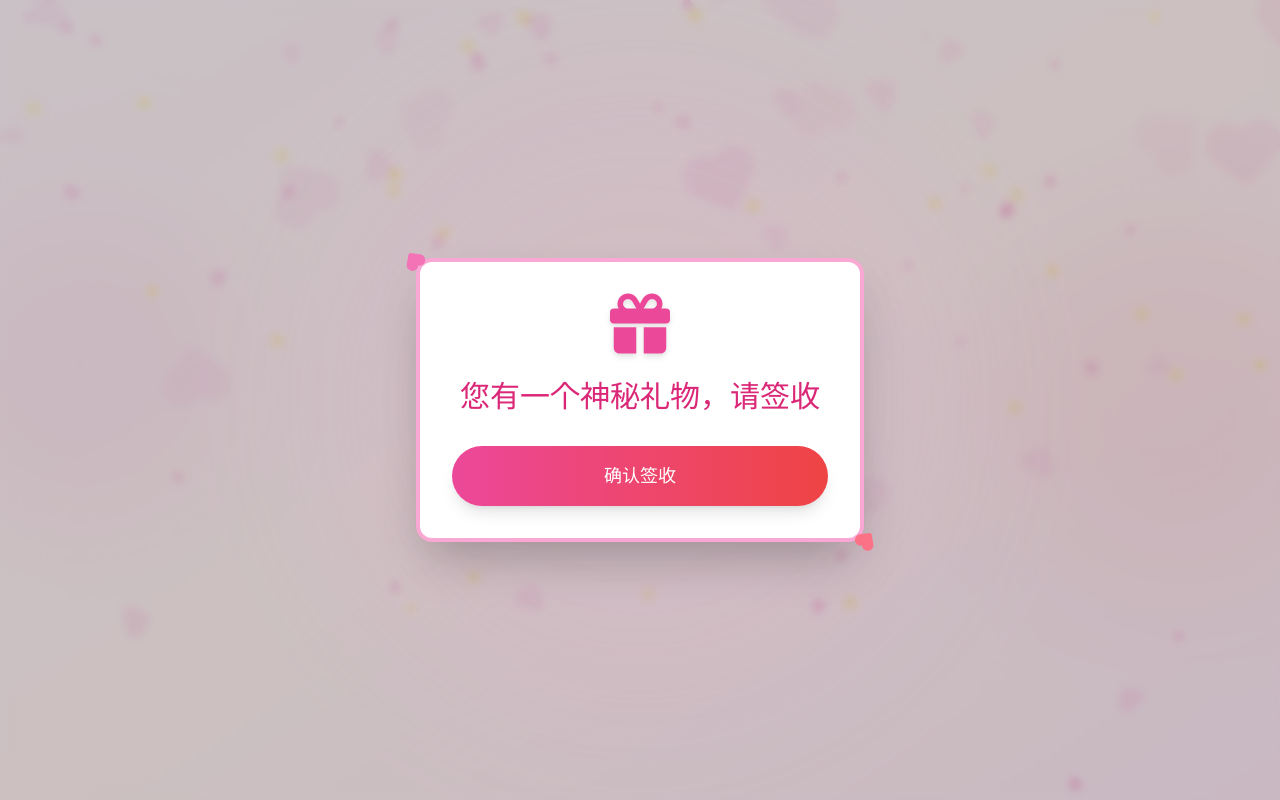
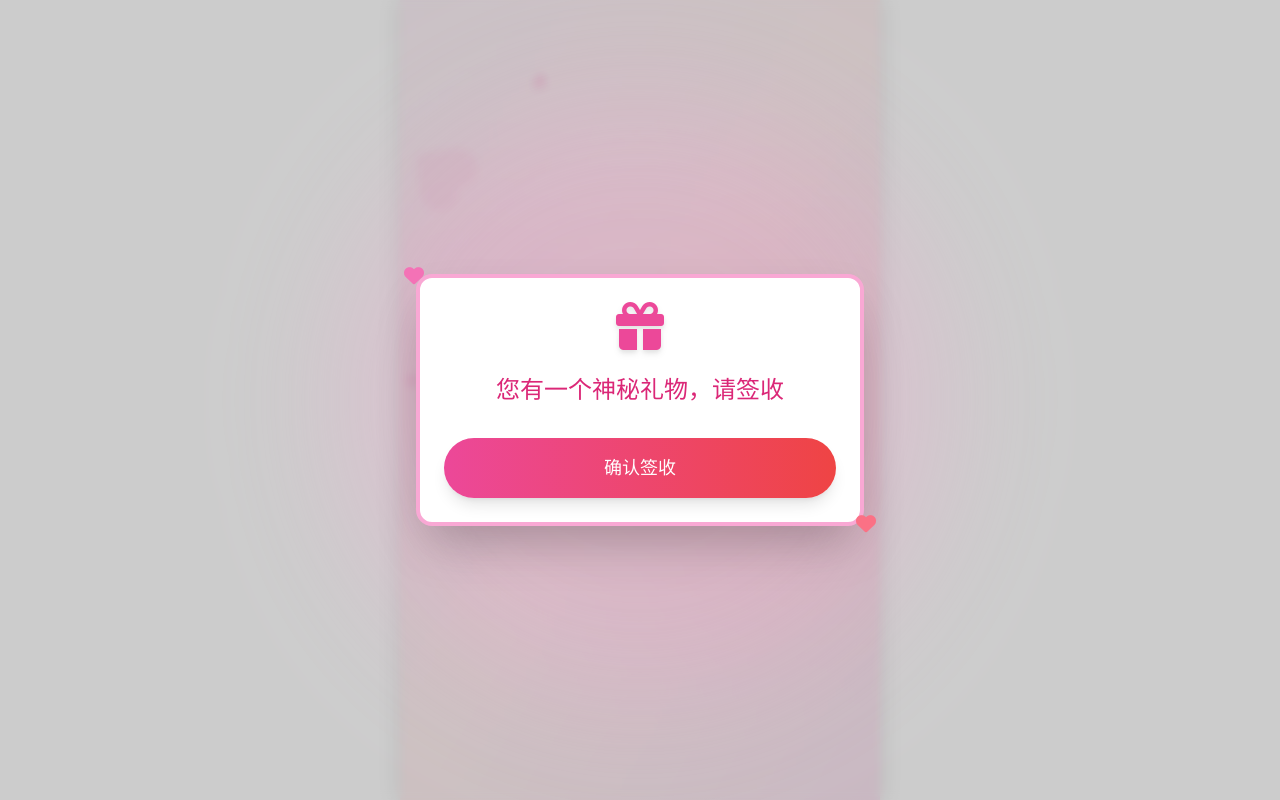
Before and after one commit to bool-luo/Mystery-Gift-Improvement, a React (Vite) app: page / in a window 1280 px wide. Built offline with nearby package versions, Linux system fonts and the light colour scheme.

Commit message:
适配手机端

```diff
--- a/index.html
+++ b/index.html
@@ -1,8 +1,26 @@
 <!doctype html>
-<html lang="en">
+<html lang="zh-CN">
   <head>
     <meta charset="UTF-8" />
-    <meta name="viewport" content="width=device-width, initial-scale=1.0" />
+    <meta name="viewport" content="width=device-width, initial-scale=1.0, maximum-scale=1.0, user-scalable=no, viewport-fit=cover" />
+    <style>
+      /* 强制页面始终显示为手机屏幕大小 */
+      body {
+        margin: 0;
+        padding: 0;
+        overflow: hidden;
+      }
+      #root {
+        width: 100%;
+        max-width: 480px;
+        height: 100vh;
+        margin: 0 auto;
+        position: relative;
+        background-color: #fff;
+        box-shadow: 0 0 20px rgba(0,0,0,0.1);
+      }
+    </style>
+    <meta name="theme-color" content="#ec4899" />
     <title>暖心礼物 - 爱的告白</title>
     <link
       rel="stylesheet"
--- a/src/pages/Home.tsx
+++ b/src/pages/Home.tsx
@@ -14,13 +14,13 @@ interface MessageVariant {
   border: string;
 }
 
-// 预定义样式变体
+// 预定义样式变体 - 移除旋转和缩放动画以避免闪烁
 const messageVariants: MessageVariant[] = [
   {
     bgColor: 'bg-gradient-to-r from-pink-400 to-pink-500',
     textColor: 'text-white',
-    rotate: [-5, 5, -5],
-    scale: [1, 1.05, 1],
+    rotate: [0],
+    scale: [1],
     iconColor: 'text-pink-200',
     boxShadow: 'shadow-lg',
     border: 'border border-pink-300/20'
@@ -28,8 +28,8 @@ const messageVariants: MessageVariant[] = [
   {
     bgColor: 'bg-gradient-to-r from-rose-400 to-red-400',
     textColor: 'text-white',
-    rotate: [5, -5, 5],
-    scale: [1, 1.03, 1],
+    rotate: [0],
+    scale: [1],
     iconColor: 'text-rose-200',
     boxShadow: 'shadow-lg',
     border: 'border border-rose-300/20'
@@ -37,8 +37,8 @@ const messageVariants: MessageVariant[] = [
   {
     bgColor: 'bg-white',
     textColor: 'text-pink-700',
-    rotate: [-3, 3, -3],
-    scale: [1, 1.07, 1],
+    rotate: [0],
+    scale: [1],
     iconColor: 'text-pink-500',
     boxShadow: 'shadow-xl',
     border: 'border-2 border-pink-200'
@@ -46,8 +46,8 @@ const messageVariants: MessageVariant[] = [
   {
     bgColor: 'bg-gradient-to-r from-pink-100 to-rose-100',
     textColor: 'text-red-700',
-    rotate: [3, -3, 3],
-    scale: [1, 1.04, 1],
+    rotate: [0],
+    scale: [1],
     iconColor: 'text-red-500',
     boxShadow: 'shadow-lg',
     border: 'border border-pink-200/50'
@@ -55,8 +55,8 @@ const messageVariants: MessageVariant[] = [
   {
     bgColor: 'bg-pink-50',
     textColor: 'text-pink-600',
-    rotate: [-4, 4, -4],
-    scale: [1, 1.06, 1],
+    rotate: [0],
+    scale: [1],
     iconColor: 'text-pink-400',
     boxShadow: 'shadow-md',
     border: 'border-2 border-pink-100'
@@ -64,8 +64,8 @@ const messageVariants: MessageVariant[] = [
   {
     bgColor: 'bg-rose-50',
     textColor: 'text-rose-600',
-    rotate: [4, -4, 4],
-    scale: [1, 1.05, 1],
+    rotate: [0],
+    scale: [1],
     iconColor: 'text-rose-400',
     boxShadow: 'shadow-md',
     border: 'border-2 border-rose-100'
@@ -201,30 +201,48 @@ export default function Home() {
     const container = containerRef.current;
     const containerRect = container.getBoundingClientRect();
 
-    // 计算最大X和Y值，确保消息不会超出容器
-    const maxX = containerRect.width - 200; // 200是消息框的最大宽度
-    const maxY = containerRect.height - 100; // 100是消息框的最大高度
+    // 固定使用手机友好的消息框尺寸
+    const messageMaxWidth = 150;
+    const messageMinWidth = 100;
+    const maxX = containerRect.width - messageMaxWidth;
+    const maxY = containerRect.height - 80; // 80是消息框的最小高度
 
-    // 生成消息数据，但暂时只存储不显示
-    const messagesData = Array.from({ length: 80 }, (_, index) => ({
+    // 生成消息数据，保持原有的80条消息
+    const messagesData = Array.from({ length: 80 }, (_, index) => {
+      // 使用加权随机分布，确保消息在整个屏幕均匀分布，避免右侧过于空旷
+      let x;
+      const randomFactor = Math.random();
+      if (randomFactor > 0.7) {
+        // 30%的概率分布在右侧1/3区域
+        x = maxX * 0.67 + Math.random() * (maxX * 0.33);
+      } else if (randomFactor > 0.4) {
+        // 30%的概率分布在中间1/3区域
+        x = maxX * 0.33 + Math.random() * (maxX * 0.33);
+      } else {
+        // 40%的概率分布在左侧1/3区域
+        x = Math.random() * (maxX * 0.33);
+      }
+
+      return {
         id: index,
         message: loveMessages[index % loveMessages.length],
-      x: Math.random() * maxX,
+        x: Math.min(x, maxX), // 确保不超出容器范围
         y: Math.random() * maxY,
         delay: 0, // 暂时设为0，后续通过消息队列设置真正的延迟
-      width: 150 + Math.random() * 100, // 随机消息框宽度
+        width: messageMinWidth + Math.random() * (messageMaxWidth - messageMinWidth), // 随机消息框宽度
         borderRadius: Math.random() > 0.5 ? 'rounded-2xl' : 'rounded-xl', // 随机选择消息框形状
         variant: Math.floor(Math.random() * messageVariants.length), // 固定的样式变体索引
         icon: icons[Math.floor(Math.random() * icons.length)], // 固定的装饰图标
         hasDecoration: Math.random() > 0.5, // 固定的装饰元素标志
         isVisible: false // 控制是否可见
-    }));
+      };
+    });
 
     // 使用消息队列依次显示消息
     showMessagesInSequence(messagesData);
   };
 
-   // 消息队列函数 - 优化为在15秒内显示所有消息
+   // 消息队列函数 - 简化为更高效的方式显示消息，减少渲染压力
   const showMessagesInSequence = (messagesData: Array<{
     id: number;
     message: string;
@@ -238,37 +256,36 @@ export default function Home() {
     hasDecoration: boolean;
     isVisible: boolean;
   }>) => {
-    // 创建一个新数组，包含所有消息并立即设置递增的延迟
-    const totalMessages = messagesData.length;
-    // 15秒内显示完所有消息，计算每条消息的最大延迟间隔
-    const maxDelayPerMessage = 15 / totalMessages;
-
-    // 立即设置所有消息，但给每条消息设置递增的小延迟
-    // 前50%的消息快速显示，后50%的消息稍微慢一点，营造层次感
+    // 简化消息显示逻辑，减少动画压力
     const allMessages = messagesData.map((msg, index) => ({
       ...msg,
       isVisible: true,
-      // 使用非线性延迟分布，前半部分快速显示，后半部分稍微慢一点
-      delay: index < totalMessages * 0.5
-        ? index * (maxDelayPerMessage * 0.5) // 前半部分用50%的时间
-        : (totalMessages * 0.5 * maxDelayPerMessage * 0.5) +
-          (index - totalMessages * 0.5) * (maxDelayPerMessage * 1.5) // 后半部分用100%的时间
+      // 减少延迟范围，让消息更快稳定下来
+      delay: index * 0.05 // 每条消息间隔50ms显示
     }));
 
-    // 一次性设置所有消息，这样可以避免多次重渲染
+    // 一次性设置所有消息
     setMessageElements(allMessages);
   };
 
-  // 当窗口大小改变时，重新计算消息位置
+  // 当窗口大小改变时，重新计算消息位置 - 但添加防抖以避免频繁重渲染
   useEffect(() => {
+    let resizeTimer: NodeJS.Timeout;
+
     const handleResize = () => {
+      clearTimeout(resizeTimer);
+      resizeTimer = setTimeout(() => {
         if (showMessages) {
           generateMessageElements();
         }
+      }, 300); // 300ms防抖延迟
     };
 
     window.addEventListener('resize', handleResize);
-    return () => window.removeEventListener('resize', handleResize);
+    return () => {
+      window.removeEventListener('resize', handleResize);
+      clearTimeout(resizeTimer);
+    };
   }, [showMessages]);
 
   // 重新生成除指定ID外的所有消息的位置
@@ -277,9 +294,10 @@ export default function Home() {
 
     const container = containerRef.current;
     const containerRect = container.getBoundingClientRect();
+    const messageWidth = 200; // 消息框的最大宽度
 
     // 计算最大X和Y值
-    const maxX = containerRect.width - 200;
+    const maxX = containerRect.width - messageWidth;
     const maxY = containerRect.height - 100;
 
     // 创建新的消息数组，保留被点击的消息位置，重新生成其他消息的位置
@@ -288,10 +306,26 @@ export default function Home() {
         // 保留被点击的消息的所有属性（位置和样式）
         return message;
       } else {
-        // 为其他消息重新生成随机位置，但保留它们的样式属性
+        // 使用改进的分布算法，确保消息能够更均匀地分布在整个容器中
+        // 特别调整右侧区域的分布，避免右侧过于空旷
+        let x;
+
+        // 使用加权随机分布，增加右侧区域的消息密度
+        const randomFactor = Math.random();
+        if (randomFactor > 0.7) {
+          // 30%的概率分布在右侧1/3区域
+          x = maxX * 0.67 + Math.random() * (maxX * 0.33);
+        } else if (randomFactor > 0.4) {
+          // 30%的概率分布在中间1/3区域
+          x = maxX * 0.33 + Math.random() * (maxX * 0.33);
+        } else {
+          // 40%的概率分布在左侧1/3区域
+          x = Math.random() * (maxX * 0.33);
+        }
+
         return {
           ...message,
-          x: Math.random() * maxX,
+          x: Math.min(x, maxX), // 确保不超出容器范围
           y: Math.random() * maxY,
         };
       }
@@ -320,8 +354,8 @@ export default function Home() {
 
       {/* 装饰性爱心背景 */}
       <div className="absolute inset-0 overflow-hidden pointer-events-none">
-        {/* 大爱心 */}
-        {Array.from({ length: 10 }).map((_, i) => (
+        {/* 减少背景装饰元素数量以避免闪烁 */}
+        {Array.from({ length: 3 }).map((_, i) => (
           <motion.div
             key={`heart-large-${i}`}
             className="absolute text-pink-300 opacity-20"
@@ -342,38 +376,12 @@ export default function Home() {
               ease: "easeInOut"
             }}
           >
-            <i className="fa-solid fa-heart text-3xl md:text-4xl"></i>
-          </motion.div>
-        ))}
-
-        {/* 中等爱心 */}
-        {Array.from({ length: 20 }).map((_, i) => (
-          <motion.div
-            key={`heart-medium-${i}`}
-            className="absolute text-pink-300 opacity-30"
-            initial={{
-              x: Math.random() * window.innerWidth,
-              y: Math.random() * window.innerHeight,
-              scale: 1 + Math.random() * 0.5,
-              rotate: Math.random() * 360
-            }}
-            animate={{
-              y: [null, Math.random() * -80 - 40],
-              opacity: [0.3, 0.15, 0]
-            }}
-            transition={{
-              repeat: Infinity,
-              duration: 8 + Math.random() * 12,
-              delay: Math.random() * 4,
-              ease: "easeInOut"
-            }}
-          >
-            <i className="fa-solid fa-heart text-2xl"></i>
+            <i className="fa-solid fa-heart text-3xl"></i>
           </motion.div>
         ))}
 
         {/* 小爱心 */}
-        {Array.from({ length: 40 }).map((_, i) => (
+        {Array.from({ length: 5 }).map((_, i) => (
           <motion.div
             key={`heart-small-${i}`}
             className="absolute text-pink-400 opacity-40"
@@ -397,33 +405,6 @@ export default function Home() {
             <i className="fa-solid fa-heart text-lg"></i>
           </motion.div>
         ))}
-
-        {/* 小星星装饰 */}
-        {Array.from({ length: 30 }).map((_, i) => (
-          <motion.div
-            key={`star-${i}`}
-            className="absolute text-yellow-300 opacity-40"
-            initial={{
-              x: Math.random() * window.innerWidth,
-              y: Math.random() * window.innerHeight,
-              scale: 0.3 + Math.random() * 0.7,
-              rotate: Math.random() * 360
-            }}
-            animate={{
-              y: [null, Math.random() * -100 - 50],
-              opacity: [0.4, 0.2, 0.4],
-              scale: [null, 1.2, 1]
-            }}
-            transition={{
-              repeat: Infinity,
-              duration: 7 + Math.random() * 15,
-              delay: Math.random() * 5,
-              ease: "easeInOut"
-            }}
-          >
-            <i className="fa-solid fa-star text-sm"></i>
-          </motion.div>
-        ))}
       </div>
 
       {/* 主模态框 */}
@@ -436,44 +417,22 @@ export default function Home() {
             exit={{ opacity: 0 }}
             transition={{ duration: 0.5 }}
           >
-            {/* 模态框装饰性光晕 */}
-            <motion.div
-              className="absolute w-[600px] h-[600px] bg-pink-300/30 rounded-full blur-3xl"
-              animate={{
-                scale: [1, 1.1, 1],
-                opacity: [0.3, 0.4, 0.3]
-              }}
-              transition={{
-                repeat: Infinity,
-                duration: 5,
-                ease: "easeInOut"
-              }}
-            />
+            {/* 模态框装饰性光晕 - 移除动画 */}
+            <div className="absolute w-[600px] h-[600px] bg-pink-300/30 rounded-full blur-3xl"/>
 
             <motion.div
-              className="bg-white rounded-2xl p-8 w-11/12 max-w-md shadow-2xl border-4 border-pink-300 relative z-10"
+              className="bg-white rounded-2xl p-6 w-11/12 max-w-md shadow-2xl border-4 border-pink-300 relative z-10 mx-4"
               initial={{ scale: 0.9, y: 30, opacity: 0 }}
               animate={{ scale: 1, y: 0, opacity: 1 }}
               exit={{ scale: 0.9, y: 30, opacity: 0 }}
               transition={{ duration: 0.7, type: "spring", bounce: 0.3 }}
             >
-              {/* 礼物盒子动态效果 */}
-              <motion.div
-                className="flex justify-center mb-6"
-                animate={{
-                  scale: [1, 1.1, 1],
-                  rotate: [0, 2, 0, -2, 0]
-                }}
-                transition={{
-                  repeat: Infinity,
-                  duration: 2,
-                  ease: "easeInOut"
-                }}
-              >
-                <i className="fa-solid fa-gift text-6xl text-pink-500 drop-shadow-md"></i>
-              </motion.div>
+              {/* 礼物盒子 - 移除动画 */}
+              <div className="flex justify-center mb-6">
+                <i className="fa-solid fa-gift text-5xl text-pink-500 drop-shadow-md"></i>
+              </div>
 
-              <h2 className="text-3xl font-bold text-center text-pink-600 mb-8">
+              <h2 className="text-2xl font-bold text-center text-pink-600 mb-8">
                 您有一个神秘礼物，请签收
               </h2>
 
@@ -486,21 +445,13 @@ export default function Home() {
                 确认签收
               </motion.button>
 
-              {/* 模态框装饰元素 */}
-              <motion.div
-                className="absolute -top-4 -left-4 text-pink-400"
-                animate={{ rotate: 360 }}
-                transition={{ duration: 20, repeat: Infinity, ease: "linear" }}
-              >
+              {/* 模态框装饰元素 - 移除动画 */}
+              <div className="absolute -top-4 -left-4 text-pink-400">
                 <i className="fa-solid fa-heart text-xl"></i>
-              </motion.div>
-              <motion.div
-                className="absolute -bottom-4 -right-4 text-rose-400"
-                animate={{ rotate: -360 }}
-                transition={{ duration: 20, repeat: Infinity, ease: "linear" }}
-              >
+              </div>
+              <div className="absolute -bottom-4 -right-4 text-rose-400">
                 <i className="fa-solid fa-heart text-xl"></i>
-              </motion.div>
+              </div>
             </motion.div>
           </motion.div>
         )}
@@ -535,12 +486,12 @@ export default function Home() {
      })}
    </AnimatePresence>
 
-       {/* 音乐控制按钮组 */}
+       {/* 音乐控制按钮组 - 手机适配位置 */}
       {showMessages && (
-        <div className="fixed bottom-8 right-8 flex flex-col gap-3 z-20">
+        <div className="fixed bottom-6 right-6 flex flex-col gap-3 z-20">
           {/* 切歌按钮 */}
           <motion.button
-            className="bg-white/90 backdrop-blur-md p-5 rounded-full shadow-lg border border-pink-200"
+            className="bg-white/90 backdrop-blur-md p-4 rounded-full shadow-lg border border-pink-200"
             onClick={nextMusic}
             whileHover={{ scale: 1.1, boxShadow: "0 10px 25px -5px rgba(236, 72, 153, 0.3)" }}
             whileTap={{ scale: 0.9 }}
@@ -548,12 +499,12 @@ export default function Home() {
             animate={{ opacity: 1, y: 0 }}
             transition={{ delay: 1.2, type: "spring" }}
           >
-            <i className="fa-solid fa-forward text-pink-600 text-xl"></i>
+            <i className="fa-solid fa-forward text-pink-600 text-lg"></i>
           </motion.button>
 
           {/* 播放/暂停按钮 */}
           <motion.button
-            className="bg-white/90 backdrop-blur-md p-5 rounded-full shadow-lg border border-pink-200"
+            className="bg-white/90 backdrop-blur-md p-4 rounded-full shadow-lg border border-pink-200"
             onClick={toggleMusic}
             whileHover={{ scale: 1.1, boxShadow: "0 10px 25px -5px rgba(236, 72, 153, 0.3)" }}
             whileTap={{ scale: 0.9 }}
@@ -562,9 +513,9 @@ export default function Home() {
             transition={{ delay: 1, type: "spring" }}
           >
             {isPlayingMusic ? (
-              <i className="fa-solid fa-pause text-pink-600 text-xl"></i>
+              <i className="fa-solid fa-pause text-pink-600 text-lg"></i>
             ) : (
-              <i className="fa-solid fa-play text-pink-600 text-xl"></i>
+              <i className="fa-solid fa-play text-pink-600 text-lg"></i>
             )}
           </motion.button>
         </div>
@@ -573,7 +524,7 @@ export default function Home() {
        {/* 页面标题 - 只在消息显示时出现 */}
       {showMessages && (
         <motion.h1
-          className="absolute top-8 left-1/2 transform -translate-x-1/2 text-pink-600 font-bold text-2xl md:text-3xl z-20 text-center px-4"
+          className="absolute top-6 left-1/2 transform -translate-x-1/2 text-pink-600 font-bold text-xl z-20 text-center px-4"
           initial={{ opacity: 0, y: -20 }}
           animate={{ opacity: 1, y: 0 }}
           transition={{ delay: 1.5 }}
@@ -582,17 +533,17 @@ export default function Home() {
         </motion.h1>
       )}
 
-      {/* 当前播放歌曲信息 */}
+      {/* 当前播放歌曲信息 - 手机适配位置 */}
       {showMessages && isPlayingMusic && (
         <motion.div
-          className="absolute bottom-8 left-8 bg-white/80 backdrop-blur-sm px-4 py-2 rounded-full shadow-md border border-pink-200 z-20"
+          className="absolute bottom-6 left-6 bg-white/80 backdrop-blur-sm px-3 py-2 rounded-full shadow-md border border-pink-200 z-20 max-w-[60%]"
           initial={{ opacity: 0, x: -20 }}
           animate={{ opacity: 1, x: 0 }}
           transition={{ delay: 1.5, type: "spring" }}
         >
           <div className="flex items-center gap-2">
             <i className="fa-solid fa-music text-pink-500"></i>
-            <span className="text-pink-700 font-medium text-sm">
+            <span className="text-pink-700 font-medium text-xs truncate">
               {musicList[currentMusicIndex].name}
             </span>
           </div>
```
Also changed, not shown: src/components/LoveMessage.tsx (+20 -78 lines). Lines whose indentation alone changed are shown as unchanged.
